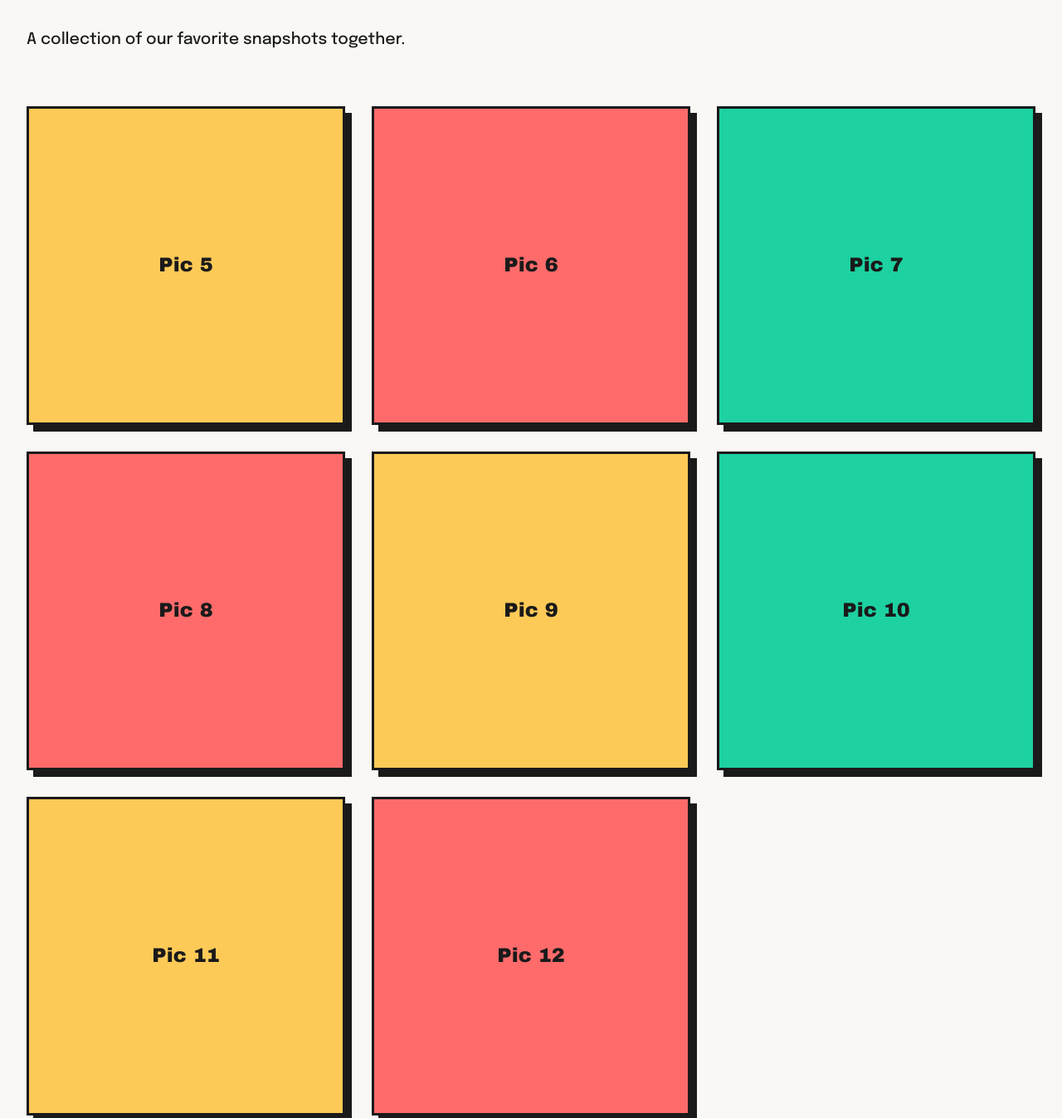
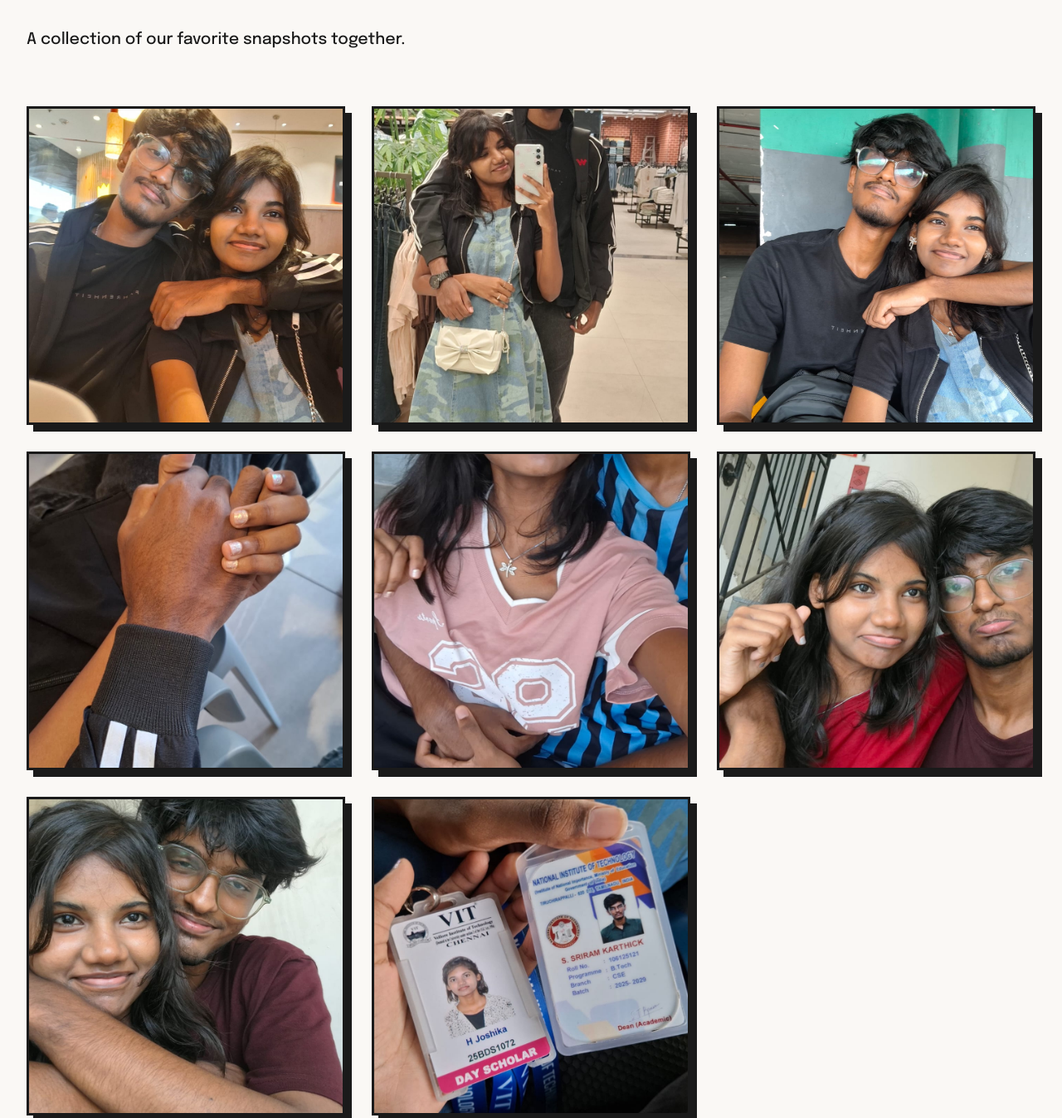
Before and after one commit to sriram-s-testing-grounds/me_and_her, a website: page index.html in a window 1280 px wide. Shown: the part 2500-3847 px from the top of the page at 83% size. Drawn offline with nearby package versions, Linux system fonts and the light colour scheme.

Commit message:
updated index.html

```diff
--- a/index.html
+++ b/index.html
@@ -339,14 +339,14 @@
 
             <div class="gallery-grid">
                 <!-- 8 Image Placeholders -->
-                <div class="gallery-item"><span>Pic 5</span><img src="images/vault/" alt="" onerror="this.style.display='none'"></div>
-                <div class="gallery-item"><span>Pic 6</span><img src="images/vault/" alt="" onerror="this.style.display='none'"></div>
-                <div class="gallery-item"><span>Pic 7</span><img src="images/vault/" alt="" onerror="this.style.display='none'"></div>
-                <div class="gallery-item"><span>Pic 8</span><img src="images/vault/" alt="" onerror="this.style.display='none'"></div>
-                <div class="gallery-item"><span>Pic 9</span><img src="images/vault/" alt="" onerror="this.style.display='none'"></div>
-                <div class="gallery-item"><span>Pic 10</span><img src="images/vault/" alt="" onerror="this.style.display='none'"></div>
-                <div class="gallery-item"><span>Pic 11</span><img src="images/vault/" alt="" onerror="this.style.display='none'"></div>
-                <div class="gallery-item"><span>Pic 12</span><img src="images/vault/" alt="" onerror="this.style.display='none'"></div>
+                <div class="gallery-item"><img src="images/vault/IMG-20260519-WA0028.jpg" alt="" onerror="this.style.display='none'"></div>
+                <div class="gallery-item"><img src="images/vault/IMG-20260519-WA0031.jpg" alt="" onerror="this.style.display='none'"></div>
+                <div class="gallery-item"><img src="images/vault/IMG-20260519-WA0034.jpg" alt="" onerror="this.style.display='none'"></div>
+                <div class="gallery-item"><img src="images/vault/IMG-20260519-WA0046.jpg" alt="" onerror="this.style.display='none'"></div>
+                <div class="gallery-item"><img src="images/vault/IMG-20260608-WA0085.jpg" alt="" onerror="this.style.display='none'"></div>
+                <div class="gallery-item"><img src="images/vault/IMG-20260805-WA0029.jpg" alt="" onerror="this.style.display='none'"></div>
+                <div class="gallery-item"><img src="images/vault/IMG-20260805-WA0030.jpg" alt="" onerror="this.style.display='none'"></div>
+                <div class="gallery-item"><img src="images/vault/IMG-20260805-WA0039.jpg" alt="" onerror="this.style.display='none'"></div>
             </div>
         </section>
 
```
